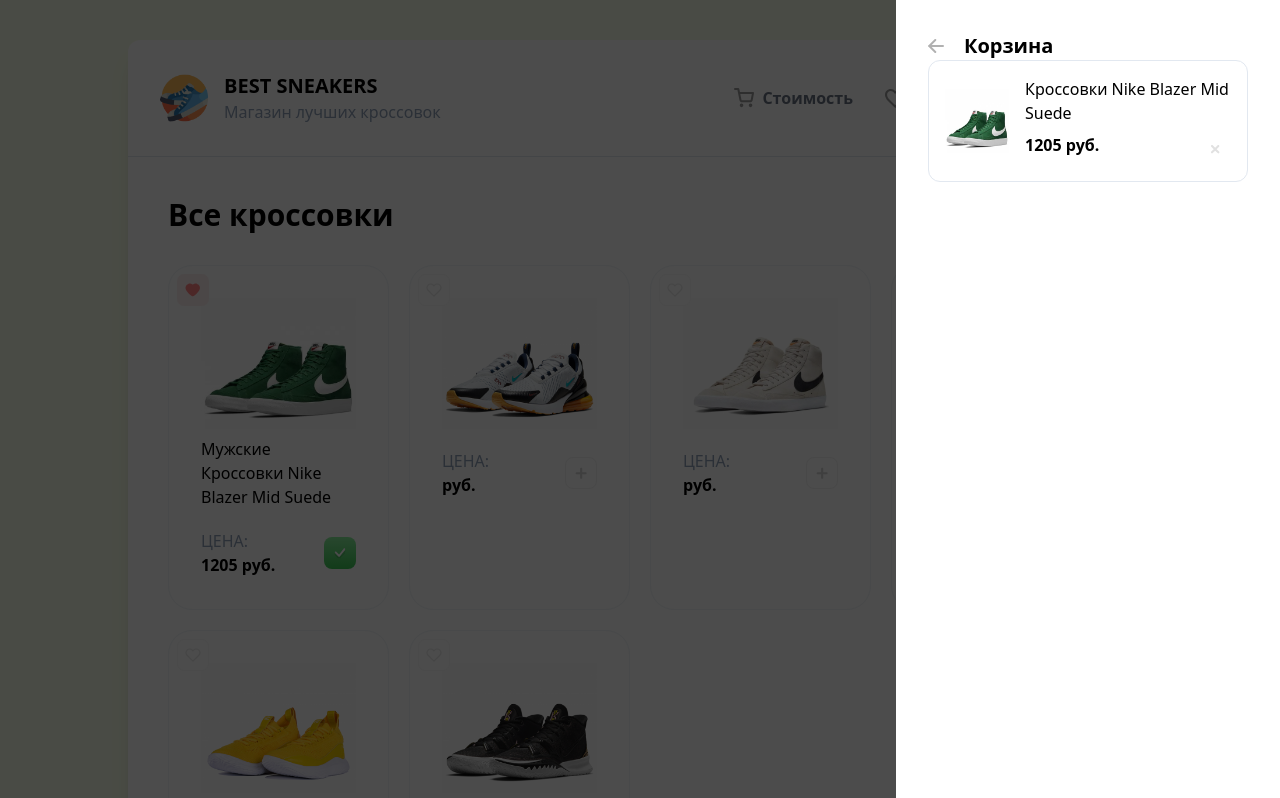
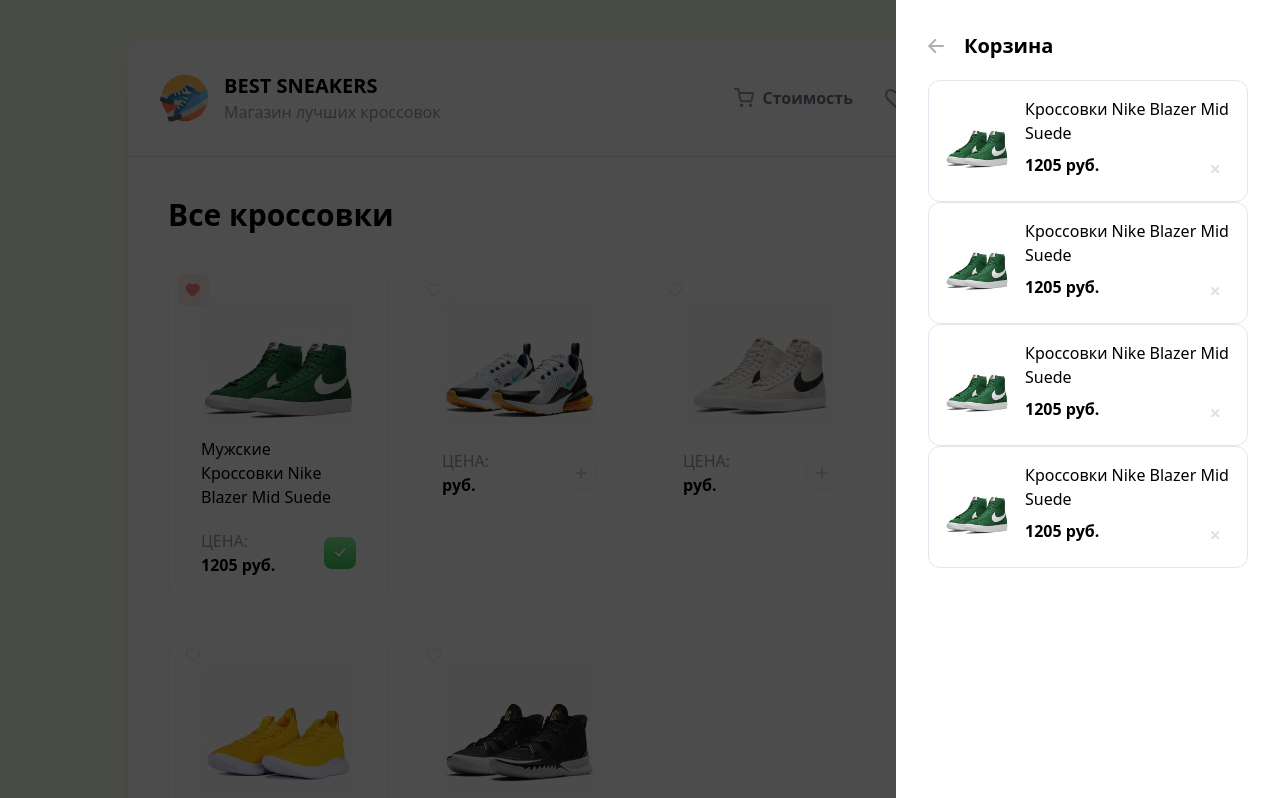
Before and after one commit to 7Hunter7/Sneakers_App, a Vue app: page / in a window 1280 px wide. Shown: the top 798 px of the page. Built offline with nearby package versions, Linux system fonts and the light colour scheme.

Commit message:
upd: updated styles DrawerHead

```diff
--- a/src/components/DrawerComponent.vue
+++ b/src/components/DrawerComponent.vue
@@ -2,6 +2,9 @@
   <div class="fixed top-0 left-0 w-full h-full bg-black/70 z-10">
     <div class="fixed top-0 right-0 w-96 h-full bg-white z-20 p-8">
       <DrawerHead />
+      <CartItem />
+      <CartItem />
+      <CartItem />
       <CartItem />
     </div>
   </div>
--- a/src/components/DrawerHead.vue
+++ b/src/components/DrawerHead.vue
@@ -1,5 +1,5 @@
 <template>
-  <div class="flex items-center gap-5">
+  <div class="flex items-center gap-5 mb-5">
     <svg class="cursor-pointer opacity-30 rotate-180 transition hover:opacity-100 hover:-translate-x-1" width="16"
       height="14" viewBox="0 0 16 14" fill="none" xmlns="http://www.w3.org/2000/svg">
       <path d="M1 7H14.7143" stroke="black" stroke-width="2" stroke-linecap="round" stroke-linejoin="round" />
```
